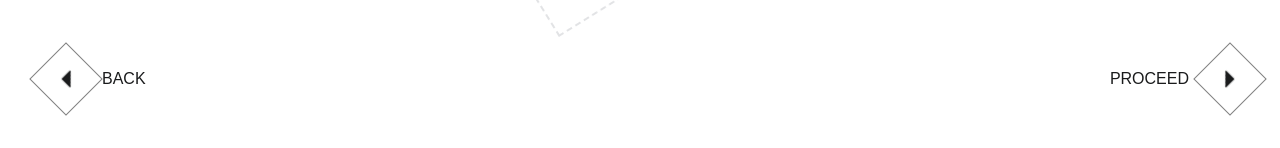
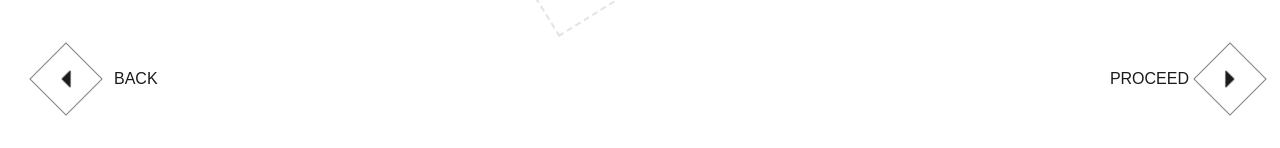
Before and after one commit to KamalRaghe/Skinstric, a Next.js app: page /testing in a window 1280 px wide. Shown: the part 665-813 px from the top of the page. Built offline with nearby package versions, Linux system fonts and the light colour scheme.

Commit message:
first commit

```diff
--- a/app/testing/page.js
+++ b/app/testing/page.js
@@ -161,7 +161,7 @@ const [loaded,setLoaded] = useState()
                         <GoTriangleLeft />
                     </div>
                     </div>
-                    <span>BACK</span>
+                    <span style={{marginLeft:"12px" }} >BACK</span>
                 </div>
 
                 {/* PROCEED */}
```
